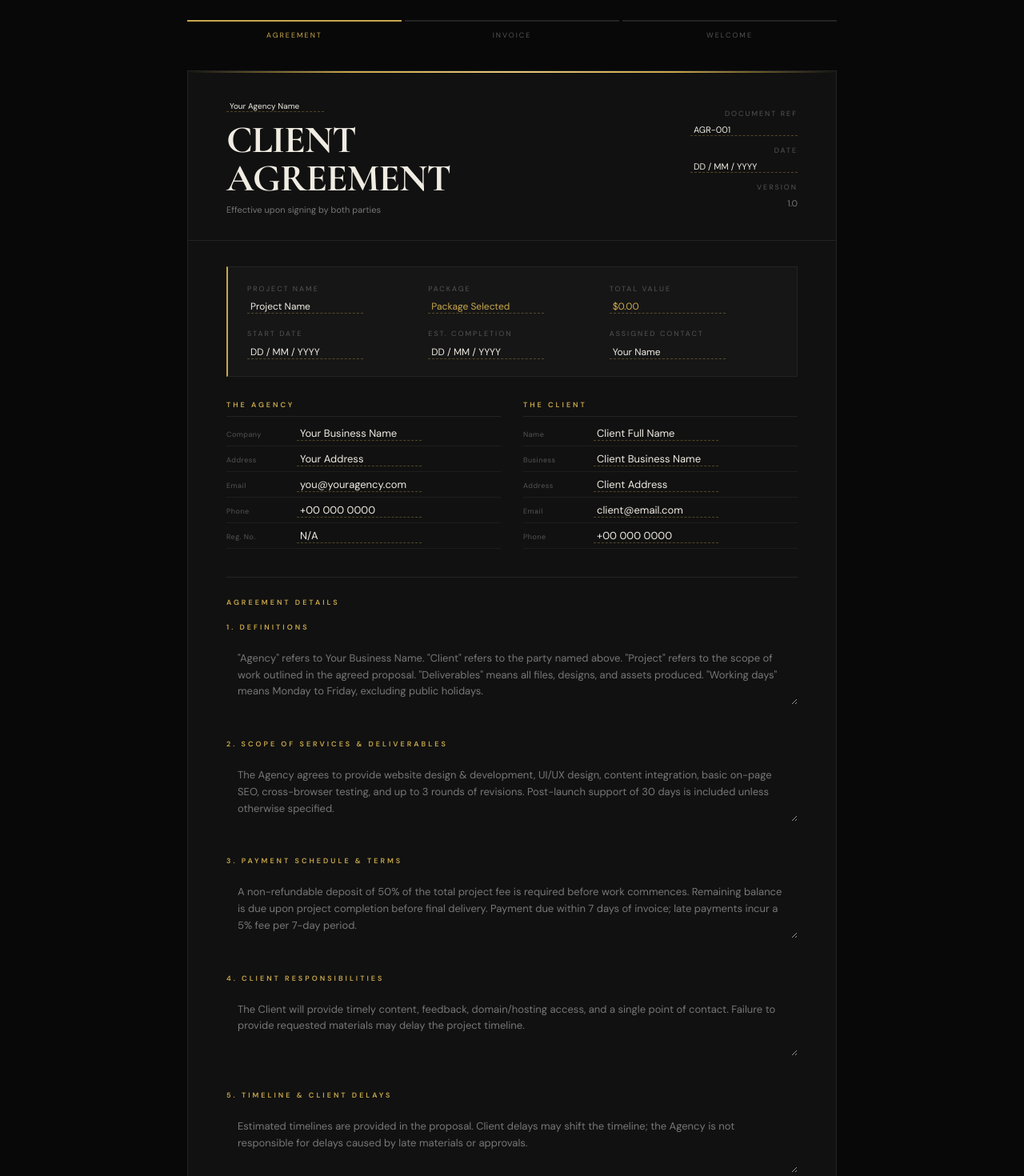
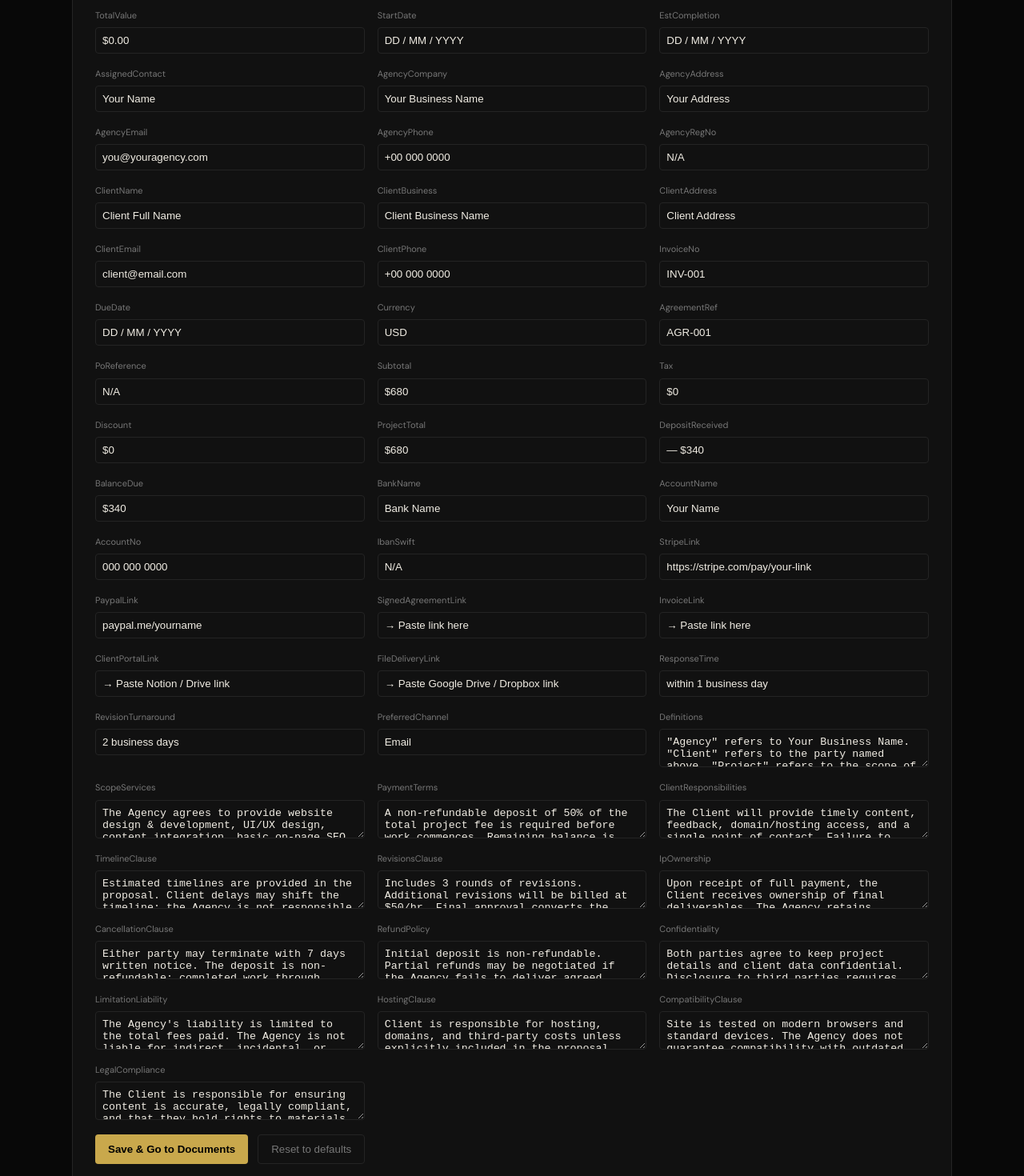
Before and after one commit to th1wa/zervianstudio, a React (Vite) app: page / in a window 1280 px wide. Shown: the part 280-1750 px from the top of the page at 80% size. Built offline with nearby package versions, Linux system fonts and the light colour scheme.

Commit message:
Add Setup page for global data entry and route it as app root

```diff
--- a/src/App.jsx
+++ b/src/App.jsx
@@ -1,6 +1,7 @@
 import React from 'react';
 import { BrowserRouter as Router, Routes, Route } from 'react-router-dom';
 import { DocumentProvider } from './context/DocumentContext';
+import SetupPage from './pages/SetupPage';
 import AgreementPage from './pages/AgreementPage';
 import InvoicePage from './pages/InvoicePage';
 import WelcomePage from './pages/WelcomePage';
@@ -11,7 +12,8 @@ function App() {
     <DocumentProvider>
       <Router>
         <Routes>
-          <Route path="/" element={<AgreementPage />} />
+          <Route path="/" element={<SetupPage />} />
+          <Route path="/setup" element={<SetupPage />} />
           <Route path="/agreement" element={<AgreementPage />} />
           <Route path="/invoice" element={<InvoicePage />} />
           <Route path="/welcome" element={<WelcomePage />} />
--- /dev/null
+++ b/src/pages/SetupPage.jsx
@@ -0,0 +1,47 @@
+import React from 'react';
+import { useNavigate } from 'react-router-dom';
+import { useDocumentContext } from '../context/DocumentContext';
+import styles from './SetupPage.module.css';
+
+const isLongField = (key) => {
+  const longKeys = ['definitions','scopeServices','paymentTerms','clientResponsibilities','timelineClause','revisionsClause','ipOwnership','cancellationClause','refundPolicy','confidentiality','limitationLiability','hostingClause','compatibilityClause','legalCompliance'];
+  return longKeys.includes(key) || key.toLowerCase().includes('note') || key.toLowerCase().includes('terms') || key.toLowerCase().includes('clause');
+}
+
+export default function SetupPage(){
+  const { formData, updateField } = useDocumentContext();
+  const navigate = useNavigate();
+
+  const handleChange = (key, e) => {
+    updateField(key, e.target.value);
+  };
+
+  const keys = Object.keys(formData);
+
+  return (
+    <div className={styles.page}>
+      <div className={styles.container}>
+        <h1>Project Setup — Fill placeholders</h1>
+        <p className={styles.lead}>Enter your agency, client, project and invoice details here. These values sync across Agreement, Invoice and Welcome pages.</p>
+
+        <div className={styles.grid}>
+          {keys.map((key) => (
+            <div key={key} className={styles.field}>
+              <label className={styles.label}>{key}</label>
+              {isLongField(key) ? (
+                <textarea className={styles.input} value={formData[key]} onChange={(e)=>handleChange(key,e)} />
+              ) : (
+                <input className={styles.input} value={formData[key]} onChange={(e)=>handleChange(key,e)} />
+              )}
+            </div>
+          ))}
+        </div>
+
+        <div className={styles.actions}>
+          <button className={styles.btnPrimary} onClick={()=>navigate('/agreement')}>Save & Go to Documents</button>
+          <button className={styles.btnGhost} onClick={()=>{localStorage.removeItem('clientAgreementData'); window.location.reload();}}>Reset to defaults</button>
+        </div>
+      </div>
+    </div>
+  );
+}
--- /dev/null
+++ b/src/pages/SetupPage.module.css
@@ -0,0 +1,14 @@
+.page{min-height:100vh;background:var(--black);color:var(--white);font-family:var(--sans);padding:32px;}
+.container{max-width:1100px;margin:0 auto;background:var(--card);border:1px solid var(--border);padding:28px;border-radius:6px}
+.lead{color:var(--muted);margin-bottom:18px}
+.grid{display:grid;grid-template-columns:repeat(3,1fr);gap:16px}
+.field{display:flex;flex-direction:column}
+.label{font-size:11px;color:var(--muted);margin-bottom:6px;text-transform:capitalize}
+.input{background:transparent;border:1px solid var(--border);color:var(--white);padding:8px;border-radius:4px}
+.input:focus{outline:none;border-color:var(--gold)}
+.actions{display:flex;gap:12px;margin-top:18px}
+.btnPrimary{background:var(--gold);border:none;padding:10px 16px;color:#000;font-weight:700;border-radius:4px;cursor:pointer}
+.btnGhost{background:transparent;border:1px solid var(--border);color:var(--muted);padding:10px 16px;border-radius:4px;cursor:pointer}
+
+@media (max-width:900px){.grid{grid-template-columns:repeat(2,1fr)}}
+@media (max-width:600px){.grid{grid-template-columns:1fr}}
```
